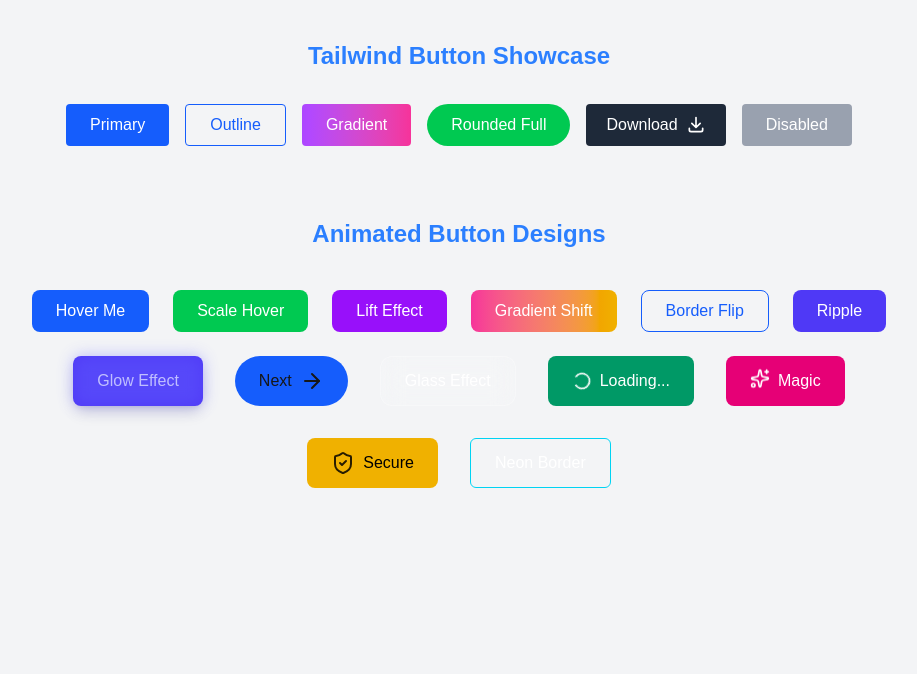
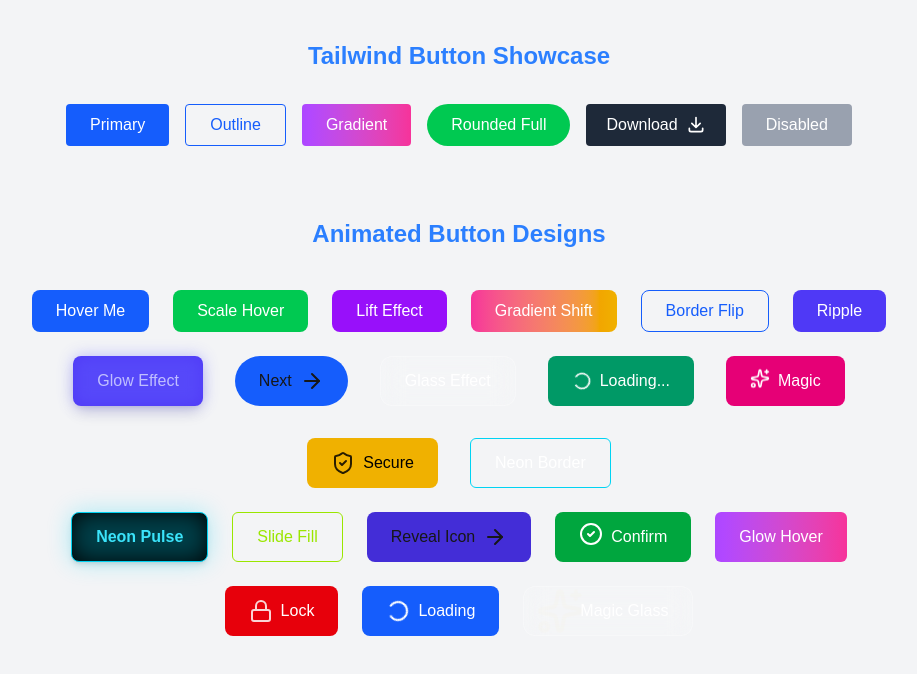
Before and after one commit to Prohor722/tailwind_compoenets, a Next.js app: page /button in a window 1280 px wide. Shown: the top 674 px of the page, without its empty margins (181-1098 px from the left). Built offline with nearby package versions, Linux system fonts and the light colour scheme.

Commit message:
some more animation buttons added

```diff
--- a/app/components/animarion-buttons.tsx
+++ b/app/components/animarion-buttons.tsx
@@ -1,5 +1,12 @@
 import React from "react";
-import { ArrowRight, Loader2, Sparkles, ShieldCheck } from "lucide-react";
+import {
+  ArrowRight,
+  Loader2,
+  Sparkles,
+  ShieldCheck,
+  CheckCircle2,
+  Lock,
+} from "lucide-react";
 
 export const AnimarionButtons = () => {
   return (
@@ -81,6 +88,56 @@ export const AnimarionButtons = () => {
             Neon Border
           </button>
         </div>
+
+        <div className="flex flex-wrap gap-6 justify-center">
+          {/* Neon Pulse Button */}
+          <button className="relative px-6 py-3 font-semibold text-cyan-300 border border-cyan-400 rounded-lg bg-black shadow-md hover:shadow-[0_0_25px_#22d3ee] transition-all duration-300">
+            <span className="absolute -inset-px rounded-lg opacity-20 blur-md bg-cyan-400 animate-pulse"></span>
+            Neon Pulse
+          </button>
+
+          {/* Fill Slide Button */}
+          <button className="group relative px-6 py-3 overflow-hidden border border-lime-400 text-lime-400 rounded-md hover:text-black transition duration-300">
+            <span className="absolute inset-0 bg-lime-400 w-0 group-hover:w-full transition-all duration-300"></span>
+            <span className="relative z-10">Slide Fill</span>
+          </button>
+
+          {/* Icon Reveal Button */}
+          <button className="group flex items-center gap-2 px-6 py-3 bg-indigo-700 rounded-lg hover:bg-indigo-800 transition-all duration-300">
+            <span>Reveal Icon</span>
+            <ArrowRight className="transform group-hover:translate-x-1 transition-transform duration-300" />
+          </button>
+
+          {/* Bouncy Confirm Button */}
+          <button className="flex items-center gap-2 px-6 py-3 bg-green-600 hover:bg-green-700 rounded-lg text-white transition transform hover:scale-105 duration-300">
+            <CheckCircle2 className="animate-bounce" />
+            Confirm
+          </button>
+
+          {/* Glow On Hover Button */}
+          <button className="relative px-6 py-3 text-white bg-gradient-to-r from-purple-500 to-pink-500 rounded-md transition duration-300 overflow-hidden">
+            <span className="absolute inset-0 rounded-md opacity-0 group-hover:opacity-100 transition duration-300 bg-white/10 blur-lg"></span>
+            Glow Hover
+          </button>
+
+          {/* Lock with Pulse Icon */}
+          <button className="flex items-center gap-2 px-6 py-3 bg-red-600 hover:bg-red-700 rounded-lg text-white transition duration-300">
+            <Lock className="animate-pulse" />
+            Lock
+          </button>
+
+          {/* Loading Icon Button */}
+          <button className="flex items-center gap-2 px-6 py-3 bg-blue-600 hover:bg-blue-700 rounded-lg text-white">
+            <Loader2 className="animate-spin" />
+            Loading
+          </button>
+
+          {/* Sparkling Glassmorphism */}
+          <button className="relative px-6 py-3 rounded-xl border border-white/30 backdrop-blur-md bg-white/10 hover:bg-white/20 transition text-white flex items-center gap-2">
+            <Sparkles className="text-yellow-400 animate-ping" />
+            Magic Glass
+          </button>
+        </div>
       </div>
     </div>
   );
```
